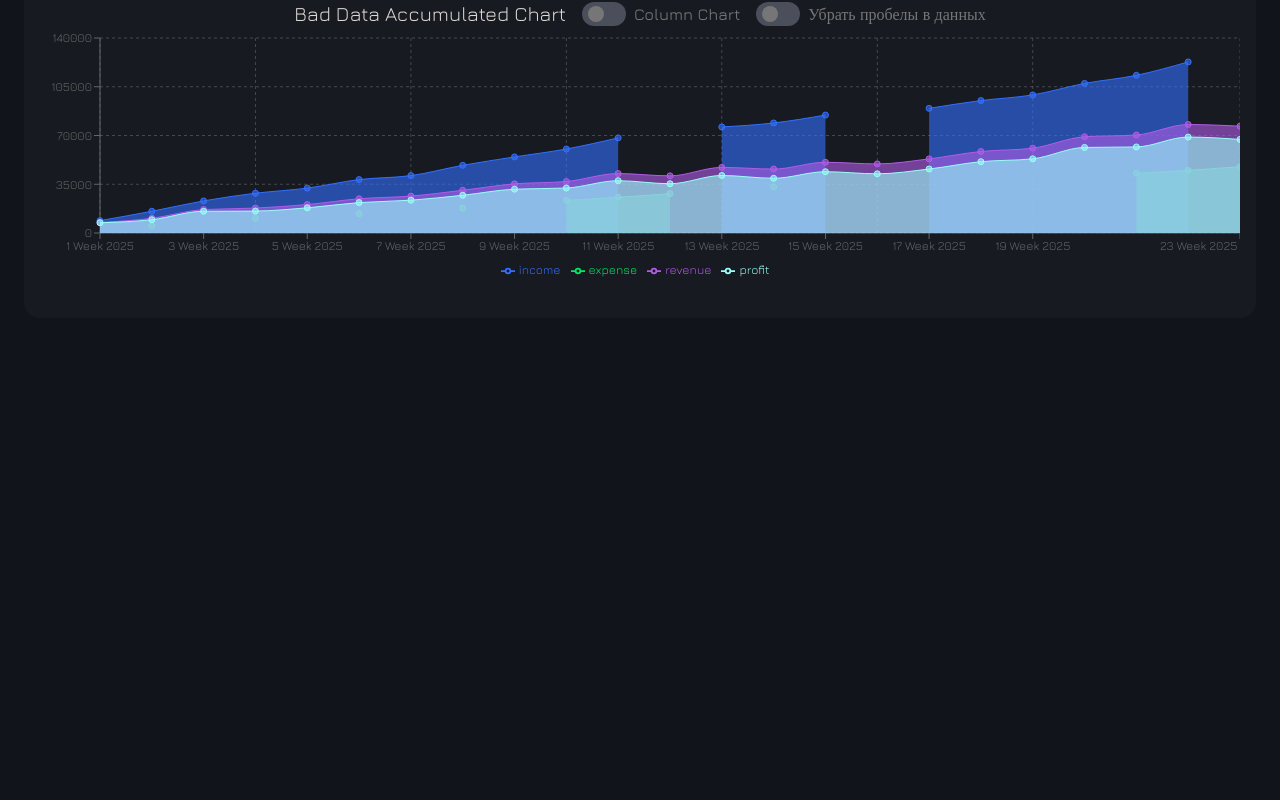
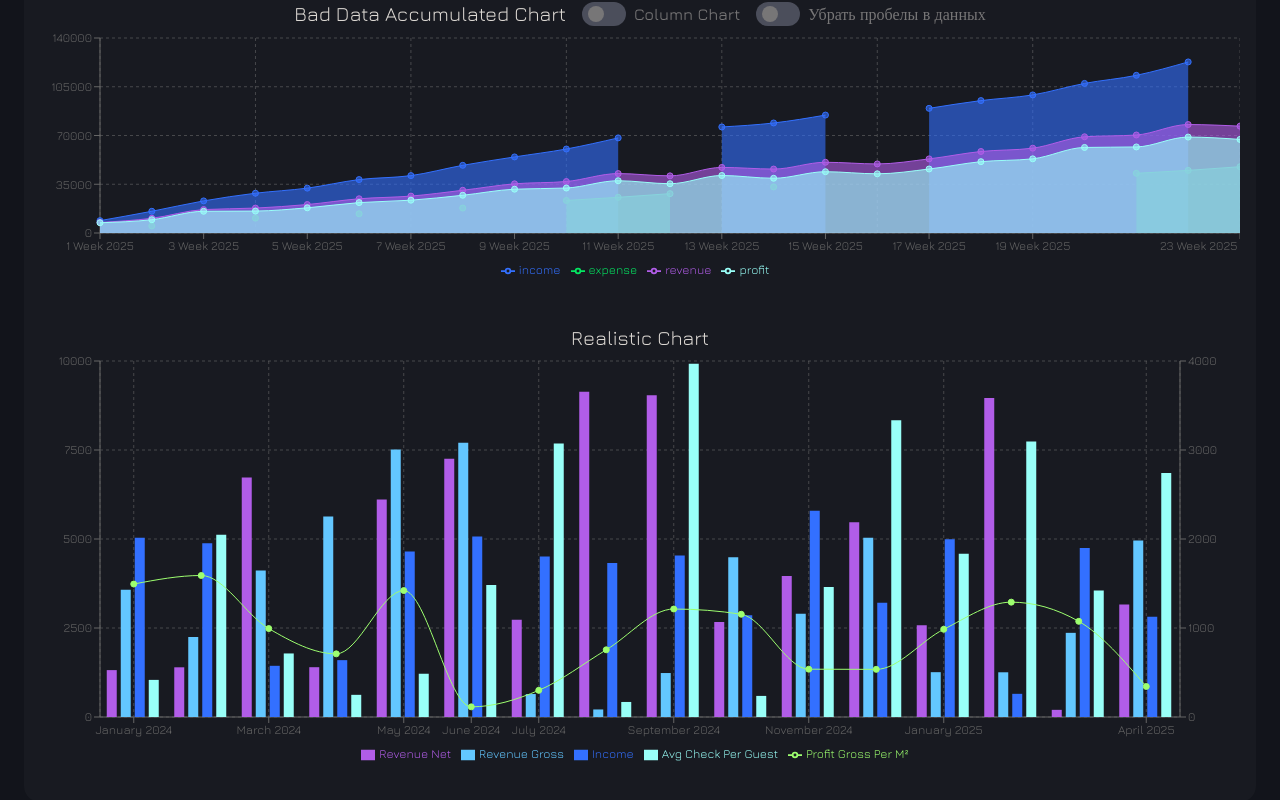
Before and after one commit to toqaewa/ui-kit-sandbox, a React (Create React App) app: page / in a window 1280 px wide. Shown: the part 1334-2134 px from the top of the page. Before the commit the page ends 1676 px from the top, so only its background shows below. Built offline with nearby package versions, Linux system fonts and the light colour scheme.

Commit message:
feat: realistic chart

```diff
--- a/src/App.tsx
+++ b/src/App.tsx
@@ -5,6 +5,7 @@ import RandomDataChart from './Charts/RandomDataChart';
 import ExtremeDataChart from './Charts/ExtremeDataChart';
 import AccumulatedDataChart from './Charts/AccumulatedDataChart';
 import BadDataAccumulatedChart from './Charts/BadDataAccumulatedChart';
+import RealisticChart from './Charts/RealisticChart';
 
 function App() {
   return (
@@ -15,6 +16,7 @@ function App() {
         <ExtremeDataChart />
         <AccumulatedDataChart />
         <BadDataAccumulatedChart />
+        <RealisticChart />
       </div>
     </div>
   );
--- /dev/null
+++ b/src/Charts/RealisticChart.tsx
@@ -0,0 +1,169 @@
+import React, { useState } from 'react';
+import {
+  ComposedChart,
+  Line,
+  Bar,
+  XAxis,
+  YAxis,
+  CartesianGrid,
+  Tooltip,
+  TooltipProps,
+  Legend,
+  ResponsiveContainer,
+} from "recharts";
+import './Chart.css'
+import { NameType, ValueType } from "recharts/types/component/DefaultTooltipContent";
+
+const RealisticTooltip = ({ active, payload, label }: TooltipProps<ValueType, NameType>)  => {
+    if (active && payload && payload.length) {
+      return (
+        <div className="extreme-custom-tooltip">
+          <div style={{ color: "#DCD8D3", fontSize: "10px", lineHeight: "14px", textAlign: "left" }}>Jan 2024 - Apr 2025</div>
+          <div className="desc" style={{ fontSize: "10px", lineHeight: "14px" }}>TIMELESS 54, TIMELESS 3</div>
+          <div style={{display: "flex", flexDirection: "column", gap: 8, maxWidth: 290}}>
+            {payload.map((pld) => (
+                <div style={{ display: "flex", flexDirection: "column" }}>
+                  <div style={{ display: "flex", flexDirection: "row", width: 290 }}>
+                    <div style={{ color: pld.color, display: "flex", alignItems: "left", gap: 4, width: 290, fontSize: "10px", lineHeight: "14px" }}>
+                        <div style={{ background: pld.color, width: 8, height: 8, borderRadius: 2, marginTop: 3, marginBottom: 2 }}></div>
+                        <div>{pld.dataKey}</div>
+                    </div>
+                    <div style={{ color: "#DCD8D3", fontWeight: "bold", fontSize: "10px", lineHeight: "14px", marginRight: 2 }}>{pld.value}</div>
+                    <div style={{ color: "#DCD8D3", fontWeight: "bold", fontSize: "10px", lineHeight: "14px" }}>{pld.dataKey === "Avg Check Per Guest" ? ("$") : ("₽")}</div>
+                  </div>
+                  <div style={{ display: "flex", flexDirection: "row", width: 290, textAlign: "left", fontSize: "8px", lineHeight: "12px" }}>
+                    {
+                      pld.dataKey === "Revenue Net" ? ("Currency = RUB; Pay Type = Cash; Day Time = Evening, Night") : (
+                        pld.dataKey === "Revenue Gross" ? ("Currency = RUB; Day Time = Night; Day = Friday; Pay Type = Cash") : (
+                          pld.dataKey === "Income" ? ("Currency = RUB; Category = Merch, Consulting, Catering; Account Type = Bank Account") : (
+                            pld.dataKey === "Avg Check Per Guest" ? ("Currency = RUB; Loyalty Program = With Loyalty Program; Guest Type = Returning Guest") : (
+                              pld.dataKey === "Profit Gross Per M²" ? ("Currency = RUB; Product Category = Hookahs; Day Time = Morning; Day = Weekdays") : ("")
+                            )
+                          )
+                        )
+                      )
+                    }
+                  </div>
+                </div>
+            ))}
+          </div>
+        </div>
+      );
+    }
+
+    return null;
+  };
+
+const generateMonths = (startYear: number, startMonth: number, endYear: number, endMonth: number) => {
+  const months = [];
+  const monthNames = [
+    "January", "February", "March", "April", "May", "June",
+    "July", "August", "September", "October", "November", "December"
+  ];
+
+  let currentYear = startYear;
+  let currentMonth = startMonth;
+
+  while (
+    currentYear < endYear ||
+    (currentYear === endYear && currentMonth <= endMonth)
+  ) {
+    months.push({
+      name: `${monthNames[currentMonth]} ${currentYear}`,
+      year: currentYear,
+      month: currentMonth,
+    });
+
+    currentMonth++;
+    if (currentMonth > 11) {
+      currentMonth = 0;
+      currentYear++;
+    }
+  }
+
+  return months;
+};
+
+
+const generateMonthlyData = (startYear: number, startMonth: number, endYear: number, endMonth: number) => {
+  const months = generateMonths(startYear, startMonth, endYear, endMonth);
+
+  return months.map(({ name }) => ({
+    name,
+    "Revenue Net": Math.round(Math.random() * 10000),
+    "Revenue Gross": Math.round(Math.random() * 8000),
+    "Income": Math.round(Math.random() * 6000),
+    "Avg Check Per Guest": Math.round(Math.random() * 4000),
+    "Profit Gross Per M²": Math.round(Math.random() * 4000),
+  }));
+};
+
+
+const generateAccumulatedMonthlyData = (startYear: number, startMonth: number, endYear: number, endMonth: number) => {
+  const months = generateMonths(startYear, startMonth, endYear, endMonth);
+
+  let accumulatedIncome = 0;
+  let accumulatedExpense = 0;
+  let accumulatedRevenue = 0;
+  let accumulatedProfit = 0;
+
+  return months.map(({ name }) => {
+    accumulatedIncome += Math.round(Math.random() * 10000);
+    accumulatedExpense += Math.round(Math.random() * 8000);
+    accumulatedRevenue += Math.round(Math.random() * 6000);
+    accumulatedProfit += Math.round(Math.random() * 4000);
+
+    return {
+      name,
+      income: accumulatedIncome,
+      expense: accumulatedExpense,
+      revenue: accumulatedRevenue,
+      profit: accumulatedProfit,
+    };
+  });
+};
+
+const data = generateMonthlyData(2024, 0, 2025, 3); // Jan 2024 - Apr 2025
+const accumData = generateAccumulatedMonthlyData(2024, 0, 2025, 2);
+
+function RealisticChart() {
+  return (
+    <div style={{ width: '100%', height: 460, display: "flex", flexDirection:"column", alignItems: "center" }}>
+      <div style={{display: "flex", gap: 16}}>
+        <span className='title'>Realistic Chart</span>
+      </div>
+          <ResponsiveContainer>
+            <ComposedChart
+                data={data}
+                margin={{
+                    top: 12,
+                    right: 0,
+                    left: 0,
+                    bottom: 24,
+                  }}
+            >
+                <CartesianGrid strokeDasharray="3 3" stroke='#777677' strokeOpacity={0.5} />
+                <XAxis className="App" dataKey="name" interval={"preserveStartEnd"} />
+                <YAxis className="App" yAxisId="left" />
+                <YAxis className="App" yAxisId="right" orientation="right" />
+                <Tooltip
+                    content={<RealisticTooltip />}
+                    cursor={{
+                        strokeDasharray: "3 3",
+                        stroke: '#777677',
+                        strokeOpacity: 0.5,
+                    }}
+                />
+                <Legend />
+                <Bar yAxisId="left" dataKey="Revenue Net" fill="#B15DE8" />
+                <Bar yAxisId="left" dataKey="Revenue Gross" fill="#63C7FF" />
+                <Bar yAxisId="left" dataKey="Income" fill="#3370FF" />
+                <Bar yAxisId="right" dataKey="Avg Check Per Guest" fill="#99FFF8" />
+                <Line yAxisId="left" type="monotone" dataKey="Profit Gross Per M²" stroke="#9DFF6F" dot={{ fill: '#9DFF6F' }} activeDot={{ stroke: '#9DFF6F', strokeWidth: 2 }} />
+            </ComposedChart>
+        </ResponsiveContainer>
+    </div>
+  );
+}
+
+export default RealisticChart;
```
